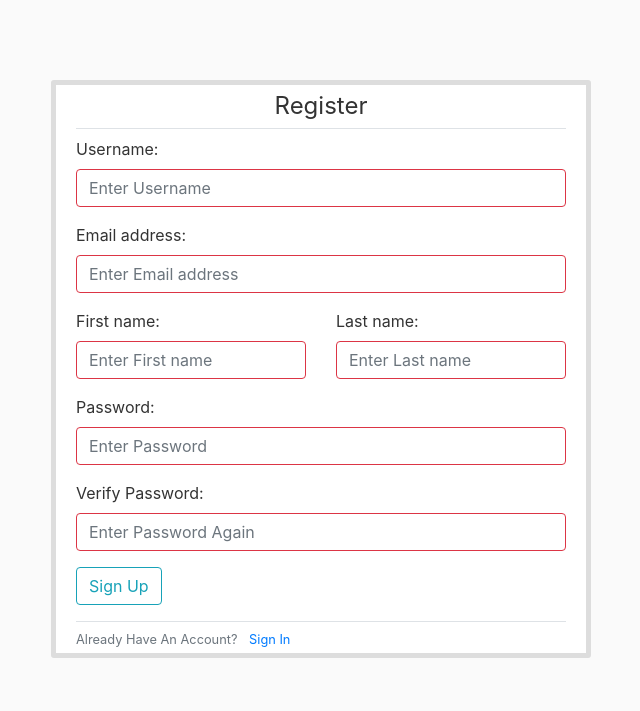
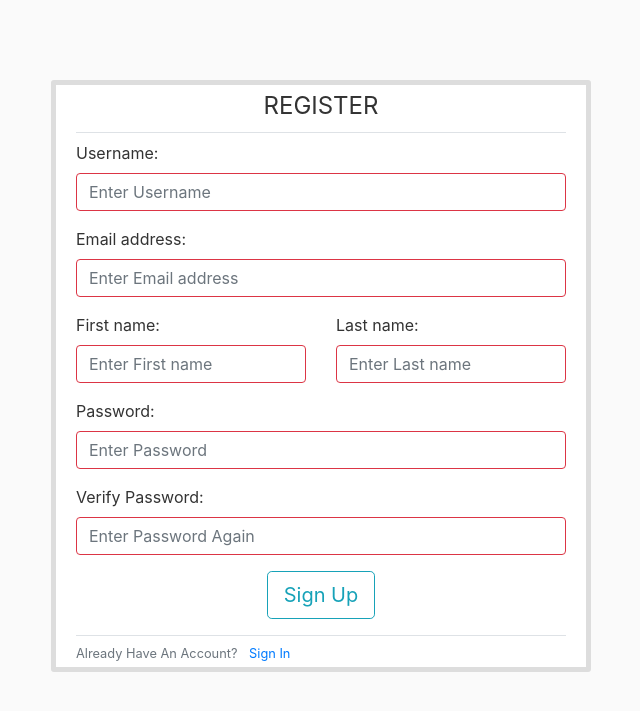
Before and after one commit to kuan0808/BugTracker, a Django app: page /register/ in a window 1280 px wide. Shown: the top 711 px of the page, without its empty margins (319-959 px from the left). Run offline with Django 3.2, Linux system fonts and the light colour scheme; some libraries are stand-ins or nearby versions.

Commit message:
Modify register form's view. Add success message/url

```diff
--- a/user/forms.py
+++ b/user/forms.py
@@ -22,7 +22,7 @@ class UserRegisterForm(forms.ModelForm):
         password1 = self.cleaned_data['password1']
         password2 = self.cleaned_data['password2']
         if password1 != password2:
-            raise ValidationError(message=_('Password must be the same'),
+            raise ValidationError(message=_('Password must be the same as above.'),
                                   code='notmatch')
         return password2
 
@@ -51,10 +51,10 @@ class UserRegisterForm(forms.ModelForm):
 
         error_messages = {
             'username': {
-                'unique': _("Username has been used")
+                'unique': _("Username has been used.")
             },
             'email': {
-                'unique': _('Email has been used')
+                'unique': _('Email has been used.')
             },
         }
 
--- a/user/models.py
+++ b/user/models.py
@@ -9,8 +9,8 @@ from .managers import CustomUserManager
 class CustomUser(AbstractBaseUser, PermissionsMixin):
     email = models.EmailField(unique=True)
     username = models.CharField(max_length=20, unique=True)
-    first_name = models.CharField(max_length=50)
-    last_name = models.CharField(max_length=50)
+    first_name = models.CharField(max_length=20)
+    last_name = models.CharField(max_length=20)
     is_active = models.BooleanField(default=True)
     is_staff = models.BooleanField(default=False)
     is_superuser = models.BooleanField(default=False)
@@ -35,8 +35,5 @@ class CustomUser(AbstractBaseUser, PermissionsMixin):
     def nature_key(self):
         return self.username
 
-    def get_absolute_url(self):
-        return reverse('register')
-
     def __str__(self):
         return self.username
--- a/user/templates/user/user_form.html
+++ b/user/templates/user/user_form.html
@@ -6,7 +6,7 @@
     <form method="POST" class="row row-no-gutters was-validated">
         {% csrf_token %}
           <div class="col-12">
-              <legend class="border-bottom pb-1 mb-2 text-center">{% translate 'Register' %}</legend>
+              <legend class="border-bottom pb-2 mb-2 text-uppercase font-weight-bolder text-center">{% translate 'Register' %}</legend>
           </div>
         {% for field in form %}
             {% if field.name != 'first_name' and field.name != 'last_name' %}
@@ -41,8 +41,8 @@
                 </div>
         {% endfor %}
 
-        <div class="col-12 form-group">
-            <button class="btn btn-outline-info my-auto" type="submit">Sign Up</button>
+        <div class="col-12 text-center form-group">
+            <button class="btn btn-lg btn-outline-info" type="submit">Sign Up</button>
         </div>
     </form>
     <div class="border-top pt-1">
--- a/user/views.py
+++ b/user/views.py
@@ -1,12 +1,15 @@
 from django.shortcuts import render
-from .forms import UserRegisterForm
+from django.contrib.messages.views import SuccessMessageMixin
 from django.views.generic import (
         CreateView
 )
 from .models import CustomUser
+from .forms import UserRegisterForm
 
 
-class UserCreateView(CreateView):
+class UserCreateView(SuccessMessageMixin, CreateView):
     model = CustomUser
     form_class = UserRegisterForm
     template_name = 'user/user_form.html'
+    success_url = '/register/'
+    success_message = "User Created !"
```
Also changed, not shown: user/migrations/0003_auto_20201211_1258.py (added).
